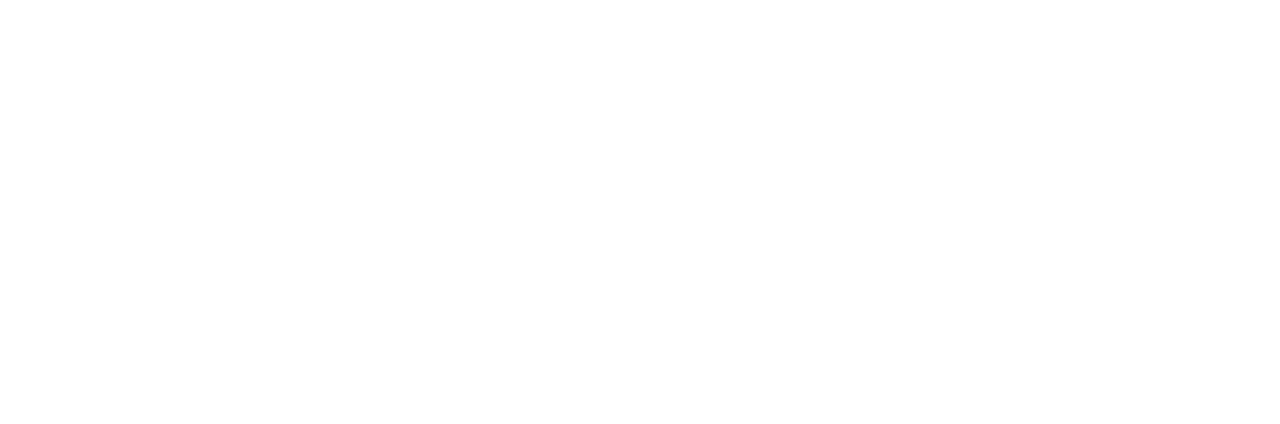
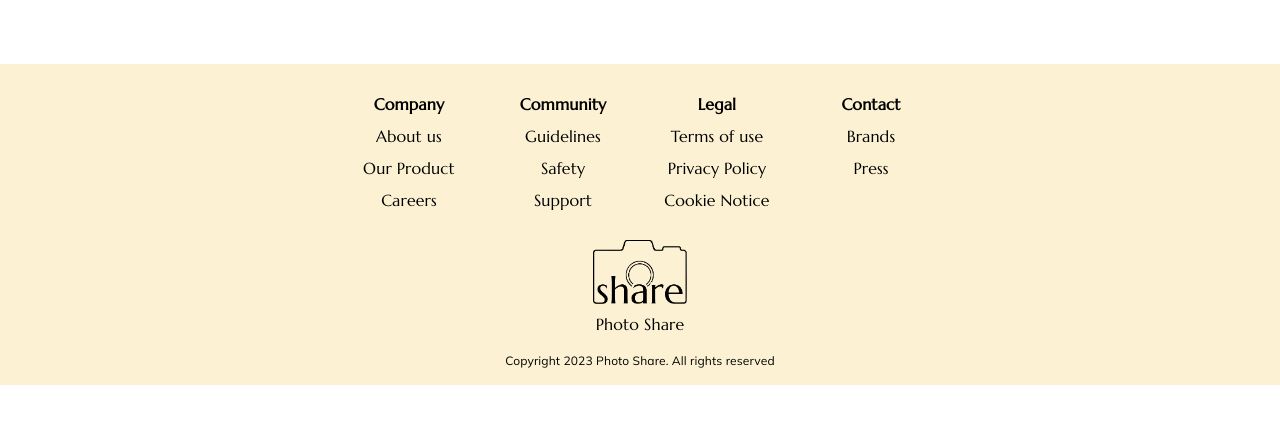
Before and after one commit to nathaliegustafsson/User-Based-Content, a React (Vite) app in the folder client/: page /user/1 in a window 1280 px wide. Shown: the top 424 px of the page. Built offline with nearby package versions, Linux system fonts and the light colour scheme.

Commit message:
Moved around content in footer, add component to pages

```diff
--- a/client/src/components/Footer.tsx
+++ b/client/src/components/Footer.tsx
@@ -9,6 +9,7 @@ import {
   SxProps,
   Typography,
 } from "@mui/material";
+import { Link } from "react-router-dom";
 
 function Footer() {
   const theme = useTheme();
@@ -17,31 +18,23 @@ function Footer() {
       maxWidth="xl"
       sx={{
         display: "flex",
-        flexDirection: "row",
-        backgroundColor: "#FCF2D3",
+        flexDirection: "column",
+        backgroundColor: (theme) => theme.palette.secondary.main,
         width: "100%",
+        justifyContent: "center",
+        alignItems: "center",
+        marginTop: "4rem",
+        paddingTop: "1rem",
       }}>
-      <Grid container xs={6} md={6}>
-        <Grid item>
-          <Box
-            component="img"
-            src="/src/assets/share-thin.png"
-            sx={{ height: "4rem", marginTop: "1rem" }}></Box>
-          <Typography>Photo Share</Typography>
-          <Typography
-            variant="body2"
-            sx={{
-              fontWeight: "200",
-              fontSize: "12px",
-              marginTop: "1rem",
-              marginBottom: "1rem",
-            }}>
-            Copyright 2023 Photo Share. All rights reserved
-          </Typography>
-        </Grid>
-      </Grid>
-      <Grid container xs={6} md={6}>
-        <Grid item sx={{ width: "25%" }}>
+      <Grid
+        container
+        xs={6}
+        md={6}
+        sx={{
+          display: "flex",
+          justifyContent: "center",
+        }}>
+        <Grid item xs>
           <List>
             <ListItem sx={{ padding: "0 1rem" }}>
               <ListItemText sx={hoverEffectStyling}>
@@ -59,7 +52,7 @@ function Footer() {
             </ListItem>
           </List>
         </Grid>
-        <Grid item sx={{ width: "25%" }}>
+        <Grid item xs>
           <List>
             <ListItem sx={{ padding: "0 1rem" }}>
               <ListItemText sx={hoverEffectStyling}>
@@ -77,7 +70,7 @@ function Footer() {
             </ListItem>
           </List>
         </Grid>
-        <Grid item sx={{ width: "25%" }}>
+        <Grid item xs>
           <List>
             <ListItem sx={{ padding: "0 1rem" }}>
               <ListItemText sx={hoverEffectStyling}>
@@ -97,7 +90,7 @@ function Footer() {
             </ListItem>
           </List>
         </Grid>
-        <Grid item sx={{ width: "25%" }}>
+        <Grid item xs>
           <List>
             <ListItem sx={{ padding: "0 1rem" }}>
               <ListItemText sx={hoverEffectStyling}>
@@ -113,11 +106,36 @@ function Footer() {
           </List>
         </Grid>
       </Grid>
+
+      <Link to="/">
+        <Box
+          component="img"
+          src="/src/assets/share-thin.png"
+          sx={{
+            height: "4rem",
+            marginTop: "1rem",
+            display: "flex",
+            justifyContent: "center",
+            alignItems: "center",
+          }}></Box>
+      </Link>
+      <Typography sx={{ marginTop: "0.5rem" }}>Photo Share</Typography>
+      <Typography
+        variant="body2"
+        sx={{
+          fontWeight: "200",
+          fontSize: "12px",
+          marginTop: "1rem",
+          marginBottom: "1rem",
+        }}>
+        Copyright 2023 Photo Share. All rights reserved
+      </Typography>
     </Container>
   );
 }
 
 const hoverEffectStyling: SxProps<Theme> = {
+  textAlign: "center",
   "&:hover": {
     textDecoration: "underline",
     textDecorationThickness: "0.01rem",
--- a/client/src/pages/CreateProfilePage.tsx
+++ b/client/src/pages/CreateProfilePage.tsx
@@ -1,10 +1,12 @@
 import CreateProfileForm from "../CreateProfileForm";
+import Footer from "../components/Footer";
 
 function CreateProfilePage() {
   return (
     <div>
       <main>
         <CreateProfileForm />
+        <Footer />
       </main>
     </div>
   );
--- a/client/src/pages/ProfilePage.tsx
+++ b/client/src/pages/ProfilePage.tsx
@@ -1,5 +1,7 @@
+import Footer from "../components/Footer";
+
 function ProfilePage() {
-  return <div></div>;
+  return <Footer />;
 }
 
 export default ProfilePage;
--- a/client/src/pages/SignInPage.tsx
+++ b/client/src/pages/SignInPage.tsx
@@ -1,10 +1,12 @@
 import SignInForm from "../SignInForm";
+import Footer from "../components/Footer";
 
 function SignInPage() {
   return (
     <div>
       <main>
         <SignInForm />
+        <Footer />
       </main>
     </div>
   );
```
